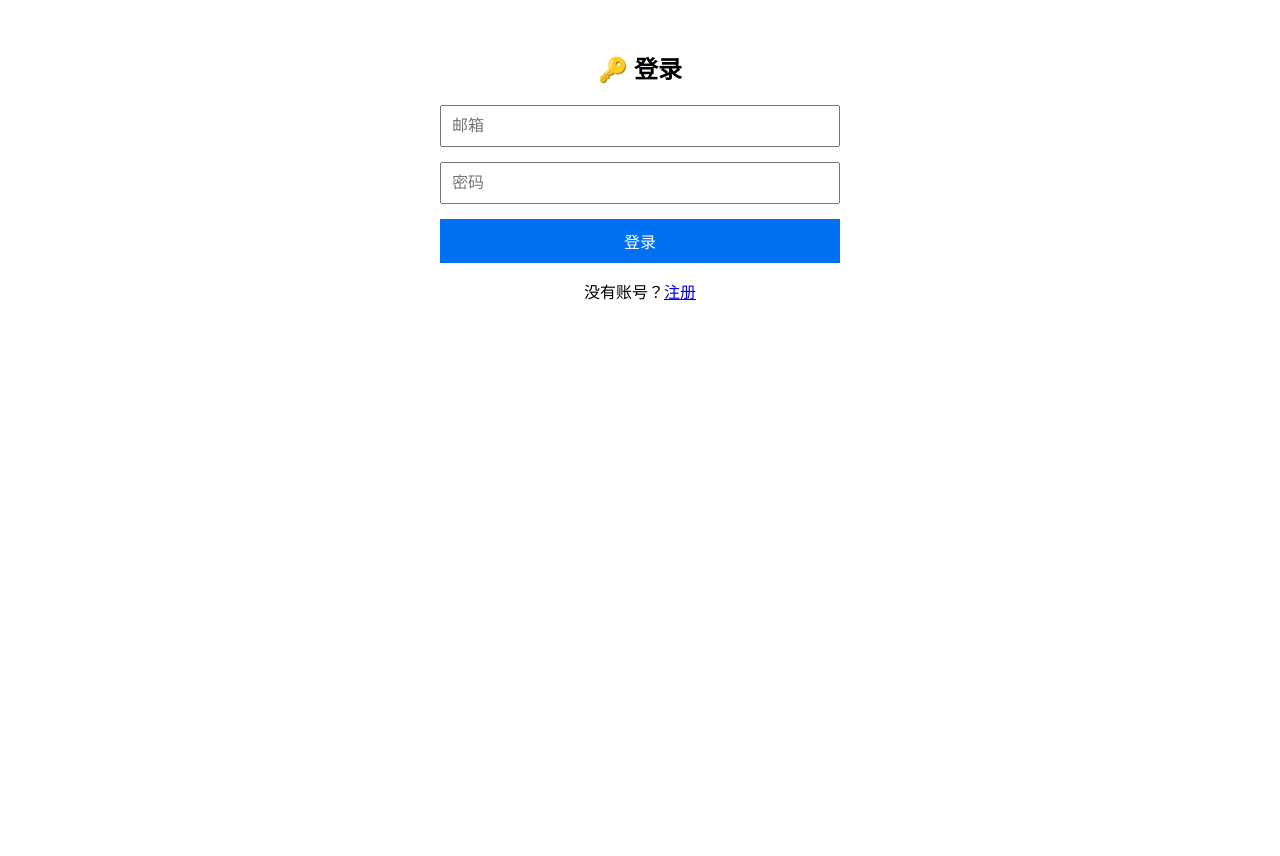
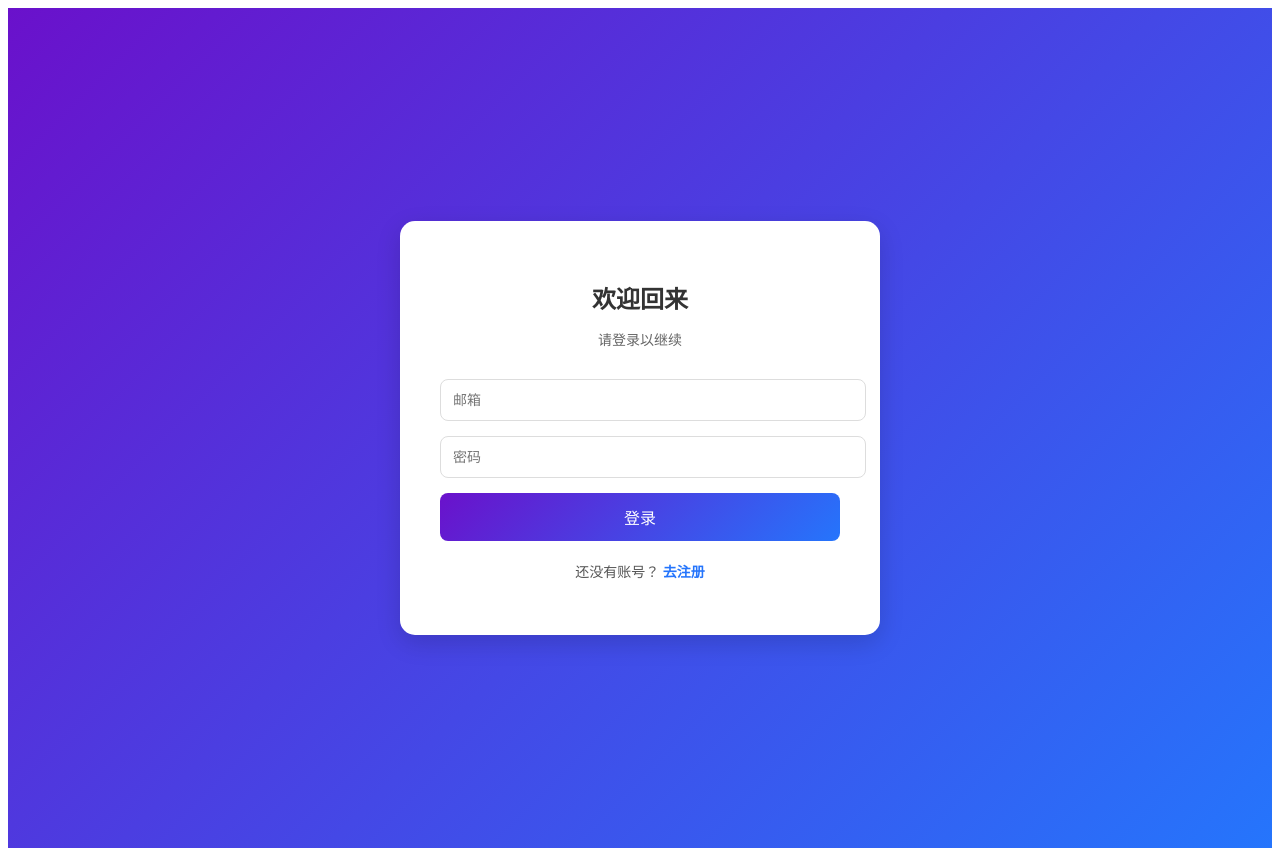
Before and after one commit to chengming11100614-tech/learn, a Next.js app: page /login in a window 1280 px wide. Before the commit the page ends 800 px from the top, so only its background shows below. Built offline with nearby package versions, Linux system fonts and the light colour scheme; no server answers.

Commit message:
美化登录页面

```diff
--- a/pages/login.js
+++ b/pages/login.js
@@ -1,34 +1,46 @@
-import { useState } from 'react'
-import { useRouter } from 'next/router'
-import { createClient } from '@supabase/supabase-js'
+import { useState } from 'react';
+import { useRouter } from 'next/router';
+import { supabase } from '../lib/supabaseClient';
 
-const supabase = createClient(process.env.NEXT_PUBLIC_SUPABASE_URL, process.env.NEXT_PUBLIC_SUPABASE_ANON_KEY)
-
-export default function Login() {
-  const router = useRouter()
-  const [email, setEmail] = useState('')
-  const [password, setPassword] = useState('')
-  const [error, setError] = useState('')
+export default function LoginPage() {
+  const router = useRouter();
+  const [email, setEmail] = useState('');
+  const [password, setPassword] = useState('');
+  const [loading, setLoading] = useState(false);
+  const [error, setError] = useState('');
 
   const handleLogin = async (e) => {
-    e.preventDefault()
-    const { error } = await supabase.auth.signInWithPassword({ email, password })
+    e.preventDefault();
+    setError('');
+    setLoading(true);
+
+    const { error } = await supabase.auth.signInWithPassword({
+      email,
+      password,
+    });
+
+    setLoading(false);
+
     if (error) {
-      setError(error.message)
+      setError(error.message);
     } else {
-      router.push('/')
+      router.push('/progress');
     }
-  }
+  };
 
   return (
     <div style={styles.container}>
-      <h2>🔑 登录</h2>
-      <form onSubmit={handleLogin} style={styles.form}>
+      <div style={styles.card}>
+        <h2 style={styles.title}>欢迎回来</h2>
+        <p style={styles.subtitle}>请登录以继续</p>
+
+        <form onSubmit={handleLogin}>
           <input
             type="email"
             placeholder="邮箱"
             value={email}
             onChange={(e) => setEmail(e.target.value)}
+            required
             style={styles.input}
           />
           <input
@@ -36,36 +48,100 @@ export default function Login() {
             placeholder="密码"
             value={password}
             onChange={(e) => setPassword(e.target.value)}
+            required
             style={styles.input}
           />
-        <button type="submit" style={styles.button}>登录</button>
-        {error && <p style={{ color: 'red' }}>{error}</p>}
+          <button
+            type="submit"
+            disabled={loading}
+            style={{
+              ...styles.button,
+              background: loading
+                ? 'linear-gradient(135deg, #999, #bbb)'
+                : styles.button.background,
+            }}
+          >
+            {loading ? '登录中...' : '登录'}
+          </button>
         </form>
-      <p>没有账号？<a href="/signup">注册</a></p>
+
+        {error && <p style={styles.error}>{error}</p>}
+
+        <p style={styles.linkText}>
+          还没有账号？{' '}
+          <a href="/register" style={styles.link}>
+            去注册
+          </a>
+        </p>
       </div>
-  )
+    </div>
+  );
 }
 
 const styles = {
   container: {
+    minHeight: '100vh',
+    background: 'linear-gradient(135deg, #6a11cb, #2575fc)',
+    display: 'flex',
+    justifyContent: 'center',
+    alignItems: 'center',
+    padding: '20px',
+  },
+  card: {
+    background: '#fff',
+    padding: '40px',
+    borderRadius: '15px',
+    boxShadow: '0 8px 25px rgba(0,0,0,0.15)',
+    width: '100%',
     maxWidth: '400px',
-    margin: '50px auto',
-    textAlign: 'center'
+    textAlign: 'center',
+    animation: 'fadeIn 0.5s ease-in-out',
   },
-  form: {
-    display: 'flex',
-    flexDirection: 'column',
-    gap: '15px'
+  title: {
+    fontSize: '24px',
+    fontWeight: 'bold',
+    marginBottom: '10px',
+    color: '#333',
+  },
+  subtitle: {
+    fontSize: '14px',
+    color: '#666',
+    marginBottom: '30px',
   },
   input: {
-    padding: '10px',
-    fontSize: '16px'
+    width: '100%',
+    padding: '12px',
+    marginBottom: '15px',
+    borderRadius: '8px',
+    border: '1px solid #ddd',
+    fontSize: '14px',
+    outline: 'none',
+    transition: 'border 0.3s ease',
   },
   button: {
-    padding: '10px',
+    width: '100%',
+    padding: '12px',
+    background: 'linear-gradient(135deg, #6a11cb, #2575fc)',
+    color: '#fff',
+    border: 'none',
+    borderRadius: '8px',
     fontSize: '16px',
-    backgroundColor: '#0070f3',
-    color: '#fff',
-    border: 'none'
-  }
-}
+    cursor: 'pointer',
+    transition: 'opacity 0.3s ease',
+  },
+  error: {
+    marginTop: '10px',
+    color: 'red',
+    fontSize: '14px',
+  },
+  linkText: {
+    marginTop: '20px',
+    fontSize: '14px',
+    color: '#555',
+  },
+  link: {
+    color: '#2575fc',
+    textDecoration: 'none',
+    fontWeight: 'bold',
+  },
+};
```
Also changed, not shown: pages/register.js (added, +66 -0 lines). Lines whose indentation alone changed are shown as unchanged.
